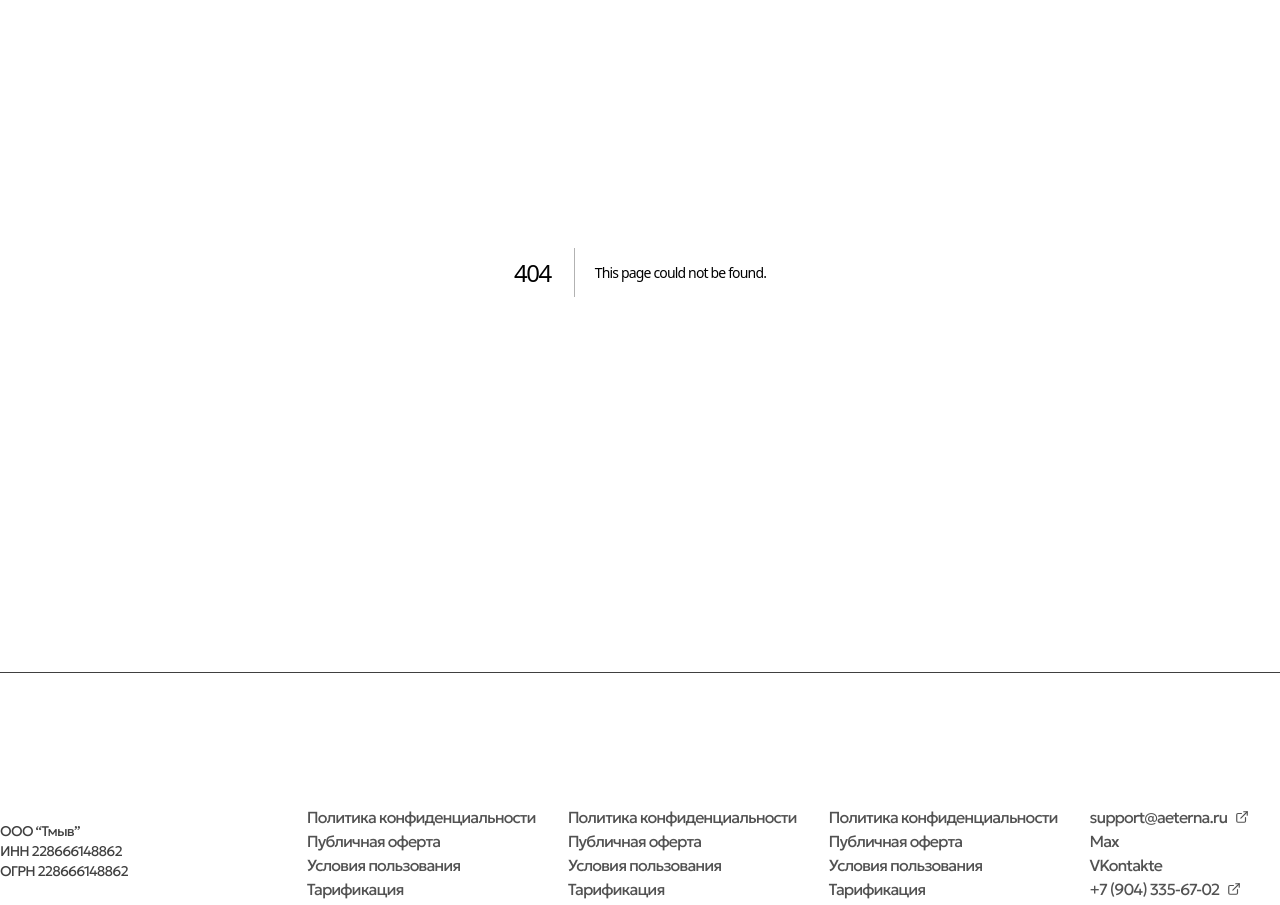
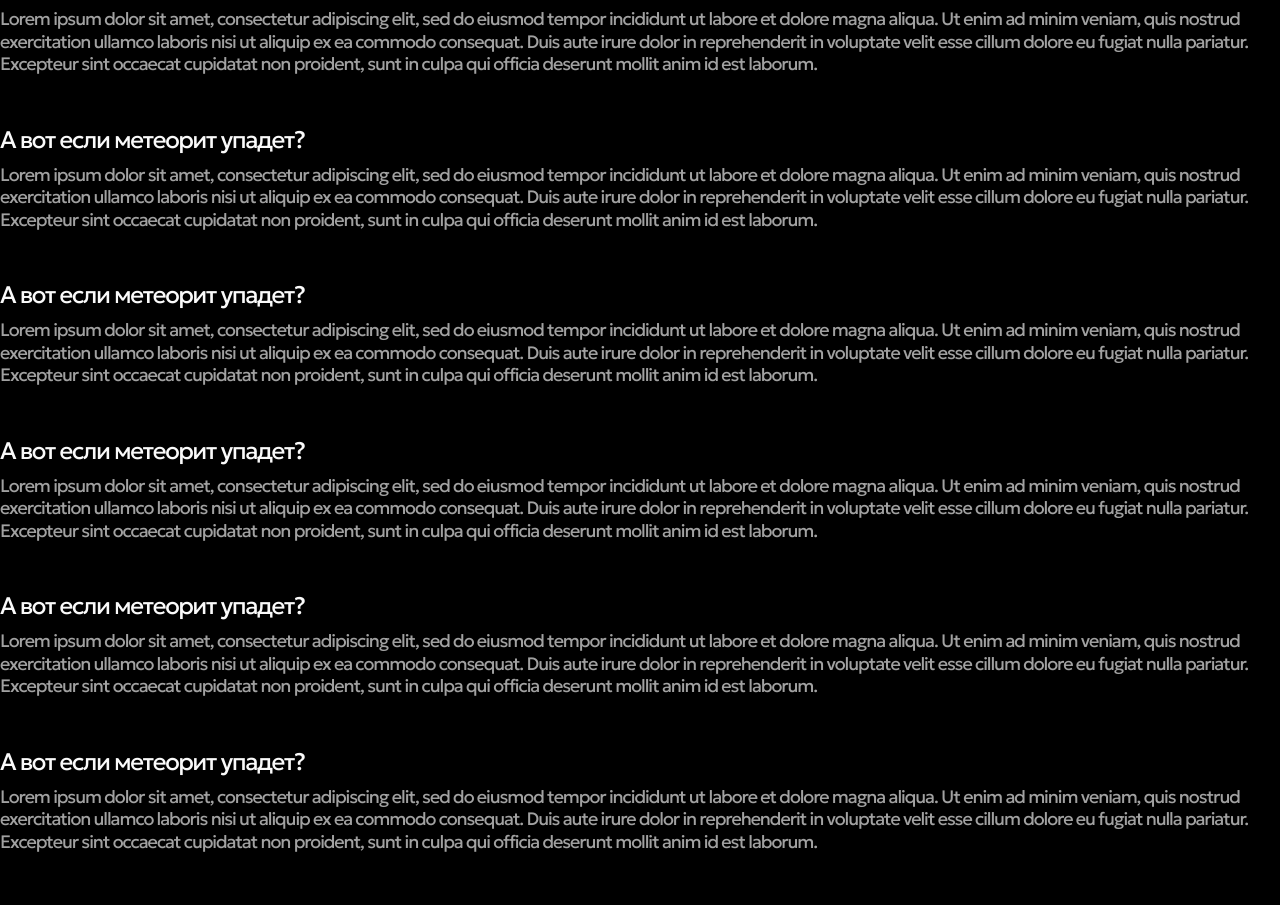
Before and after one commit to ECS1PLE/Aeterna, a Next.js app: page /faq in a window 1280 px wide. Before the commit this address had no page. Shown: the part 248-1153 px from the top of the page. Built offline with nearby package versions, Linux system fonts and the light colour scheme.

Commit message:
Add /faq

```diff
--- /dev/null
+++ b/src/app/faq/page.tsx
@@ -0,0 +1,101 @@
+import MainBlockFAQ from "@/components/documents/faq/MainBlockFAQ";
+import FaqSubtitle from "@/components/documents/faq/Subtitle";
+import HeaderDocumentText from "@/components/documents/header";
+import DocumentText from "@/components/documents/text";
+import Wrapper from "@/components/Layout/Wrapper";
+
+const Faq = () => {
+  return (
+    <>
+      <Wrapper className="flex flex-col mt-25 sm:mt-0 gap-[48px]">
+        <HeaderDocumentText>Часто задаваемые вопросы</HeaderDocumentText>
+        <MainBlockFAQ>
+          <FaqSubtitle>А вот если метеорит упадет?</FaqSubtitle>
+          <DocumentText>
+            Lorem ipsum dolor sit amet, consectetur adipiscing elit, sed do
+            eiusmod tempor incididunt ut labore et dolore magna aliqua. Ut enim
+            ad minim veniam, quis nostrud exercitation ullamco laboris nisi ut
+            aliquip ex ea commodo consequat. Duis aute irure dolor in
+            reprehenderit in voluptate velit esse cillum dolore eu fugiat nulla
+            pariatur. Excepteur sint occaecat cupidatat non proident, sunt in
+            culpa qui officia deserunt mollit anim id est laborum.
+          </DocumentText>
+        </MainBlockFAQ>
+        <MainBlockFAQ>
+          <FaqSubtitle>А вот если метеорит упадет?</FaqSubtitle>
+          <DocumentText>
+            Lorem ipsum dolor sit amet, consectetur adipiscing elit, sed do
+            eiusmod tempor incididunt ut labore et dolore magna aliqua. Ut enim
+            ad minim veniam, quis nostrud exercitation ullamco laboris nisi ut
+            aliquip ex ea commodo consequat. Duis aute irure dolor in
+            reprehenderit in voluptate velit esse cillum dolore eu fugiat nulla
+            pariatur. Excepteur sint occaecat cupidatat non proident, sunt in
+            culpa qui officia deserunt mollit anim id est laborum.
+          </DocumentText>
+        </MainBlockFAQ>
+        <MainBlockFAQ>
+          <FaqSubtitle>А вот если метеорит упадет?</FaqSubtitle>
+          <DocumentText>
+            Lorem ipsum dolor sit amet, consectetur adipiscing elit, sed do
+            eiusmod tempor incididunt ut labore et dolore magna aliqua. Ut enim
+            ad minim veniam, quis nostrud exercitation ullamco laboris nisi ut
+            aliquip ex ea commodo consequat. Duis aute irure dolor in
+            reprehenderit in voluptate velit esse cillum dolore eu fugiat nulla
+            pariatur. Excepteur sint occaecat cupidatat non proident, sunt in
+            culpa qui officia deserunt mollit anim id est laborum.
+          </DocumentText>
+        </MainBlockFAQ>
+        <MainBlockFAQ>
+          <FaqSubtitle>А вот если метеорит упадет?</FaqSubtitle>
+          <DocumentText>
+            Lorem ipsum dolor sit amet, consectetur adipiscing elit, sed do
+            eiusmod tempor incididunt ut labore et dolore magna aliqua. Ut enim
+            ad minim veniam, quis nostrud exercitation ullamco laboris nisi ut
+            aliquip ex ea commodo consequat. Duis aute irure dolor in
+            reprehenderit in voluptate velit esse cillum dolore eu fugiat nulla
+            pariatur. Excepteur sint occaecat cupidatat non proident, sunt in
+            culpa qui officia deserunt mollit anim id est laborum.
+          </DocumentText>
+        </MainBlockFAQ>
+        <MainBlockFAQ>
+          <FaqSubtitle>А вот если метеорит упадет?</FaqSubtitle>
+          <DocumentText>
+            Lorem ipsum dolor sit amet, consectetur adipiscing elit, sed do
+            eiusmod tempor incididunt ut labore et dolore magna aliqua. Ut enim
+            ad minim veniam, quis nostrud exercitation ullamco laboris nisi ut
+            aliquip ex ea commodo consequat. Duis aute irure dolor in
+            reprehenderit in voluptate velit esse cillum dolore eu fugiat nulla
+            pariatur. Excepteur sint occaecat cupidatat non proident, sunt in
+            culpa qui officia deserunt mollit anim id est laborum.
+          </DocumentText>
+        </MainBlockFAQ>
+        <MainBlockFAQ>
+          <FaqSubtitle>А вот если метеорит упадет?</FaqSubtitle>
+          <DocumentText>
+            Lorem ipsum dolor sit amet, consectetur adipiscing elit, sed do
+            eiusmod tempor incididunt ut labore et dolore magna aliqua. Ut enim
+            ad minim veniam, quis nostrud exercitation ullamco laboris nisi ut
+            aliquip ex ea commodo consequat. Duis aute irure dolor in
+            reprehenderit in voluptate velit esse cillum dolore eu fugiat nulla
+            pariatur. Excepteur sint occaecat cupidatat non proident, sunt in
+            culpa qui officia deserunt mollit anim id est laborum.
+          </DocumentText>
+        </MainBlockFAQ>
+        <MainBlockFAQ>
+          <FaqSubtitle>А вот если метеорит упадет?</FaqSubtitle>
+          <DocumentText>
+            Lorem ipsum dolor sit amet, consectetur adipiscing elit, sed do
+            eiusmod tempor incididunt ut labore et dolore magna aliqua. Ut enim
+            ad minim veniam, quis nostrud exercitation ullamco laboris nisi ut
+            aliquip ex ea commodo consequat. Duis aute irure dolor in
+            reprehenderit in voluptate velit esse cillum dolore eu fugiat nulla
+            pariatur. Excepteur sint occaecat cupidatat non proident, sunt in
+            culpa qui officia deserunt mollit anim id est laborum.
+          </DocumentText>
+        </MainBlockFAQ>
+      </Wrapper>
+    </>
+  );
+};
+
+export default Faq;
--- a/src/app/routes.ts
+++ b/src/app/routes.ts
@@ -1,5 +1,6 @@
 export const ROUTES = {
   home: "/",
   document: "/document",
-  editor: "/editor"
+  editor: "/editor",
+  faq: "/faq",
 } as const;
--- /dev/null
+++ b/src/components/documents/faq/MainBlockFAQ.tsx
@@ -0,0 +1,9 @@
+interface FAQ {
+  children: React.ReactNode;
+}
+
+const MainBlockFAQ: React.FC<FAQ> = ({ children }) => {
+  return <section className="flex flex-col gap-2">{children}</section>;
+};
+
+export default MainBlockFAQ;
--- /dev/null
+++ b/src/components/documents/faq/Subtitle.tsx
@@ -0,0 +1,13 @@
+interface FaqSubtitle {
+  children?: React.ReactNode;
+}
+
+const FaqSubtitle: React.FC<FaqSubtitle> = ({ children }) => {
+  return (
+    <h2 className="font-sans font-normal text-2xl text-neutral-50 leading-8 tracking-tight">
+      {children}
+    </h2>
+  );
+};
+
+export default FaqSubtitle;
```
Also changed, not shown: 1 other file (tests, documents, lock files or other folders).
